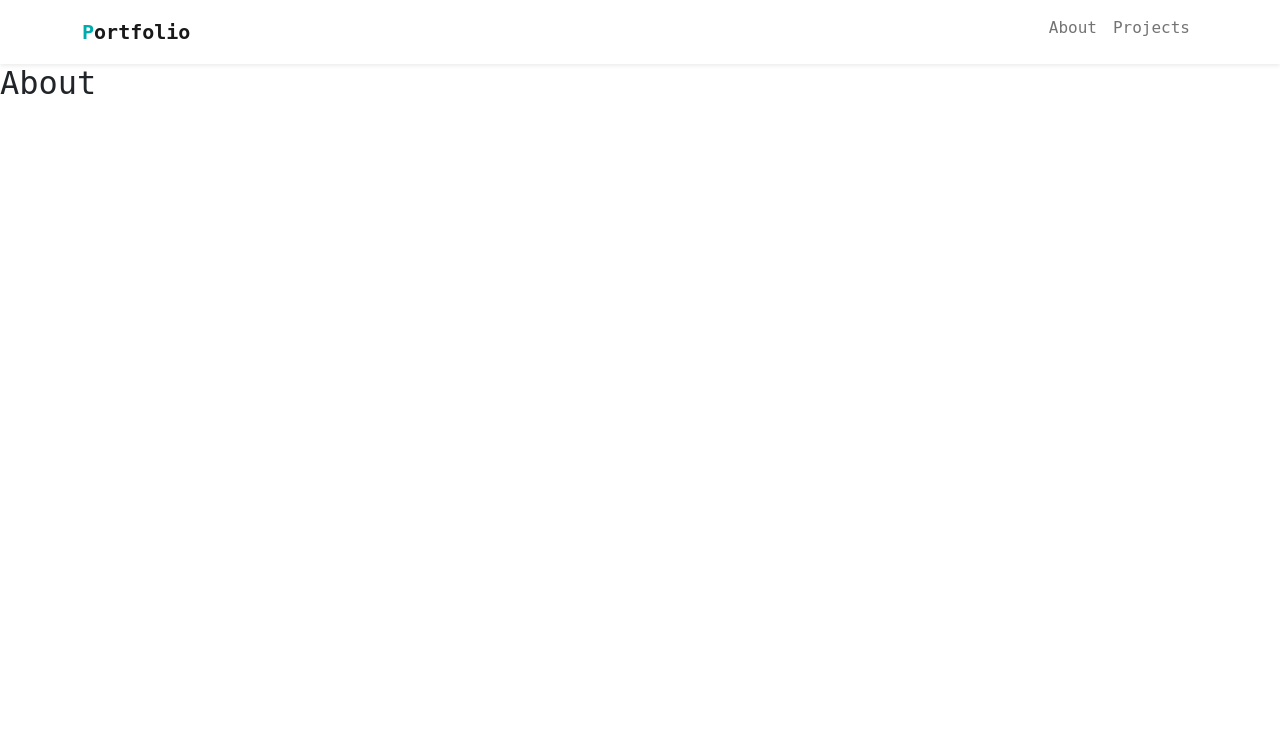
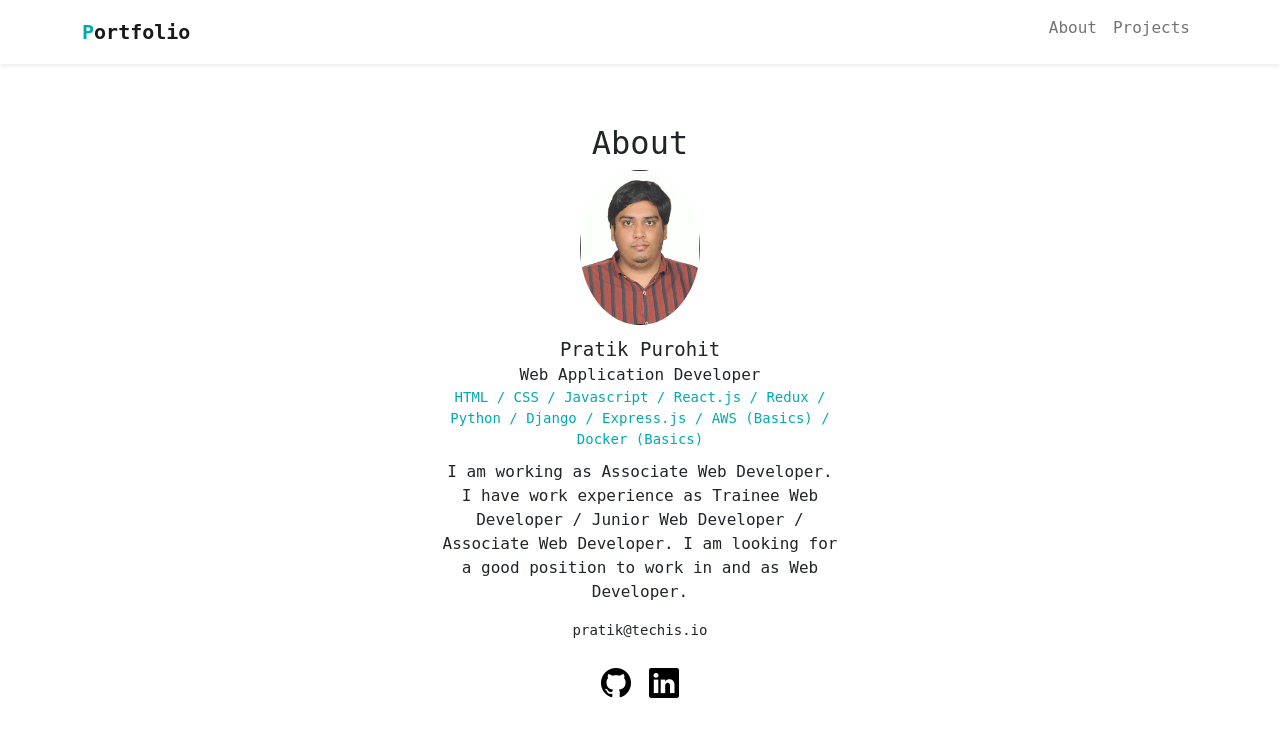
Before and after one commit to Pratikdc/Pratik-Portfolio, a PHP site: page / in a window 1280 px wide. Shown: the top 737 px of the page. Run offline with PHP 8.4, Linux system fonts and the light colour scheme; some libraries are stand-ins or nearby versions.

Commit message:
Updated the files

```diff
--- a/index.html
+++ b/index.html
@@ -5,6 +5,7 @@
     <meta http-equiv="X-UA-Compatible" content="IE=edge">
     <meta name="viewport" content="width=
     , initial-scale=1.0">
+    <link rel="stylesheet" href="https://cdn.jsdelivr.net/npm/bootstrap-icons@1.7.2/font/bootstrap-icons.css">
     <link rel="icon" type="image/png" href="img/techis-logo.png">
     <link href="https://cdn.jsdelivr.net/npm/bootstrap@5.1.3/dist/css/bootstrap.min.css" rel="stylesheet" integrity="sha384-1BmE4kWBq78iYhFldvKuhfTAU6auU8tT94WrHftjDbrCEXSU1oBoqyl2QvZ6jIW3" crossorigin="anonymous">
     <link rel="stylesheet" href="style.css">
@@ -33,6 +34,20 @@
       </nav>
       <div id="about">
           <h2><span class="font-family">A</span>bout</h2>
+          <img src="img/H6589-1.jpg">
+          <div class="name">Pratik Purohit</div>
+          <div class-"vocation">Web Application Developer</div>
+          <div class="skills">HTML / CSS / Javascript / React.js / Redux / Python / Django / Express.js / AWS (Basics) / Docker (Basics)</div>
+          <p>
+              I am working as Associate Web Developer. I have work experience as Trainee Web Developer / Junior Web Developer / Associate Web Developer. I am looking for a good position to work
+              in and as Web Developer.
+          </p>
+          <div class="email">pratik@techis.io</div>
+          <div class="icons">
+              <a href="https://www.linkedin.com/in/pratik-purohit-744749170/"><i class="bi bi-github"></i></a>
+              <a href="https://github.com/Pratikdc"><i class="bi bi-linkedin ms-10"></i></a>
+          </div>
+
       </div>
 
     <script src="https://cdn.jsdelivr.net/npm/bootstrap@5.1.3/dist/js/bootstrap.bundle.min.js" integrity="sha384-ka7Sk0Gln4gmtz2MlQnikT1wXgYsOg+OMhuP+IlRH9sENBO0LRn5q+8nbTov4+1p" crossorigin="anonymous"></script>
--- a/style.css
+++ b/style.css
@@ -16,3 +16,51 @@ body {
   font-size: 20px;
   font-weight: bold;
 }
+
+/***
+
+About
+
+***/
+
+#about {
+  margin: 60px auto;
+  max-width: 400px;
+  text-align: center;
+}
+
+#about img {
+  border-radius: 50%;
+  width: 120px;
+  margin-bottom: 10px;
+}
+
+#about .name {
+  font-size: 19px;
+}
+
+#about .vocation {
+  font-size: 17px;
+  color: #ababab;
+  margin-bottom: 10px;
+}
+
+#about .skills {
+  font-size: 14px;
+  color: #00abae;
+  margin-bottom: 10px;
+}
+
+#about .email {
+  margin-top: 14px;
+  font-size: 14px;
+}
+
+#about .icons {
+  margin-top: 20px;
+  font-size: 30px;
+}
+
+#about .icons a {
+  color: #000;
+}
```
